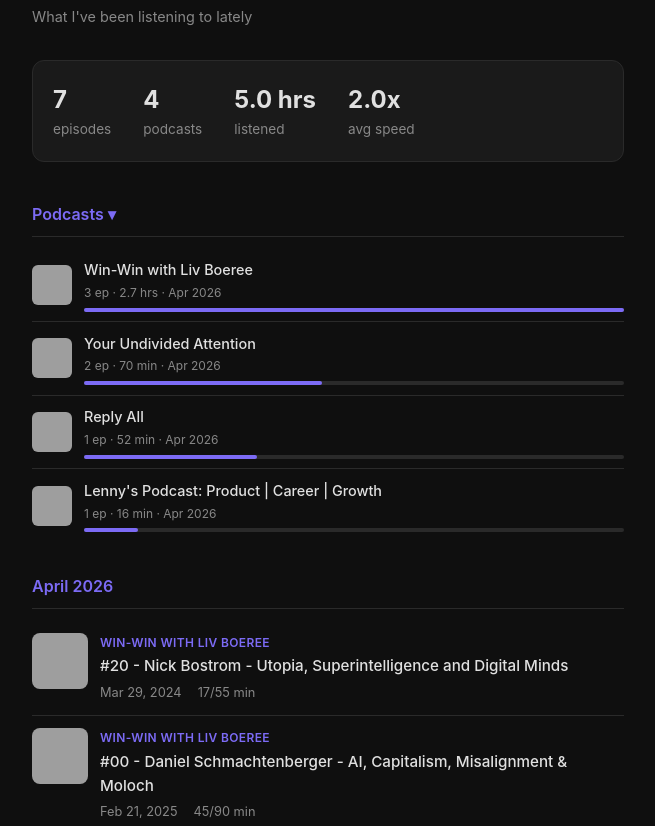
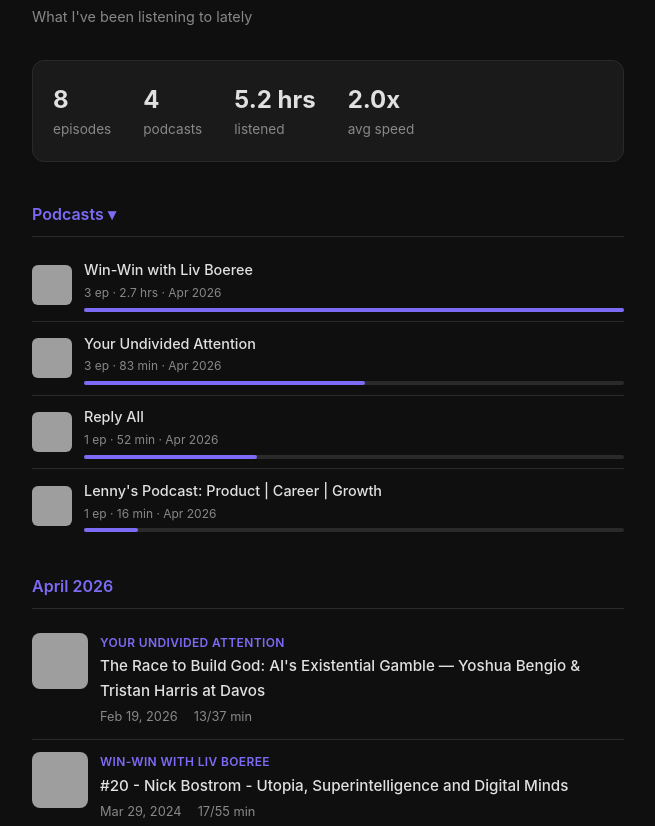
Before and after one commit to kruger-adam/podcast-history, a plain HTML site: page index.html in a window 1280 px wide. Shown: the part 96-922 px from the top of the page, without its empty margins (312-967 px from the left). Drawn offline with Linux system fonts and the light colour scheme; grey boxes are pictures that could not be loaded.

Commit message:
deploy: cb201ba533c49bd9648270e650e2c32febd9261f

```diff
--- a/index.html
+++ b/index.html
@@ -235,9 +235,9 @@
 
 
     <div class="stats">
-      <div class="stat"><span class="stat-num">7</span> episodes</div>
+      <div class="stat"><span class="stat-num">8</span> episodes</div>
       <div class="stat"><span class="stat-num">4</span> podcasts</div>
-      <div class="stat"><span class="stat-num">5.0 hrs</span> listened</div>
+      <div class="stat"><span class="stat-num">5.2 hrs</span> listened</div>
       <div class="stat"><span class="stat-num">2.0x</span> avg speed</div>
     </div>
 
@@ -257,8 +257,8 @@
   <img class="podcast-row-art" src="https://static.pocketcasts.com/discover/images/webp/200/ff914e00-4724-0137-f266-1d245fc5f9cf.webp" alt="Your Undivided Attention" loading="lazy">
   <div class="podcast-row-info">
     <div class="podcast-row-name">Your Undivided Attention</div>
-    <div class="podcast-row-meta">2 ep · 70 min · Apr 2026</div>
-    <div class="podcast-bar-bg"><div class="podcast-bar" style="width:44%"></div></div>
+    <div class="podcast-row-meta">3 ep · 83 min · Apr 2026</div>
+    <div class="podcast-bar-bg"><div class="podcast-bar" style="width:52%"></div></div>
   </div>
 </div>
 <div class="podcast-row">
@@ -281,6 +281,18 @@
 
 
     <h2 class="month-header">April 2026</h2>
+<div class="episode">
+  <img class="episode-art" src="https://static.pocketcasts.com/discover/images/webp/200/ff914e00-4724-0137-f266-1d245fc5f9cf.webp" alt="Your Undivided Attention" loading="lazy">
+  <div class="episode-info">
+    <div class="episode-podcast">Your Undivided Attention</div>
+    <a class="episode-title" href="https://www.google.com/search?q=Your+Undivided+Attention+The+Race+to+Build+God%3A+AI%27s+Existential+Gamble+%E2%80%94+Yoshua+Bengio+%26+Tristan+Harris+at+Davos&amp;btnI" target="_blank" rel="noopener">The Race to Build God: AI's Existential Gamble — Yoshua Bengio &amp; Tristan Harris at Davos</a>
+    <div class="episode-meta">
+      <span>Feb 19, 2026</span>
+      <span>13/37 min</span>
+    </div>
+
+  </div>
+</div>
 <div class="episode">
   <img class="episode-art" src="https://static.pocketcasts.com/discover/images/webp/200/7f708340-d17c-013b-f46e-0acc26574db2.webp" alt="Win-Win with Liv Boeree" loading="lazy">
   <div class="episode-info">
@@ -368,7 +380,7 @@
 
 
     <div class="footer">
-      Last synced: April 09, 2026 at 01:06 PM UTC<br>
+      Last synced: April 10, 2026 at 01:51 AM UTC<br>
       Powered by Pocket Casts
     </div>
   </div>
```
